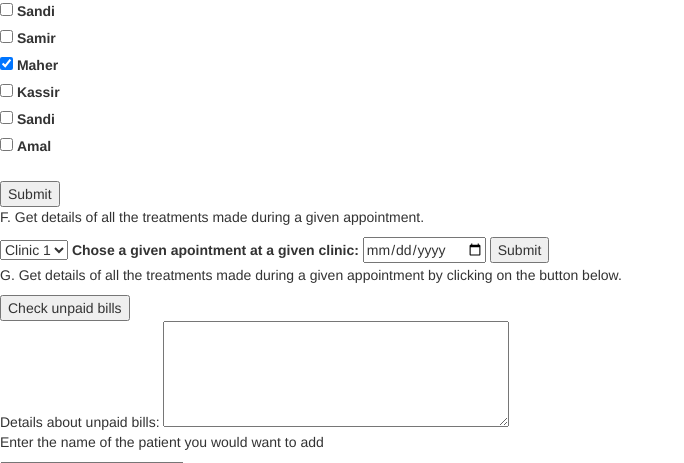
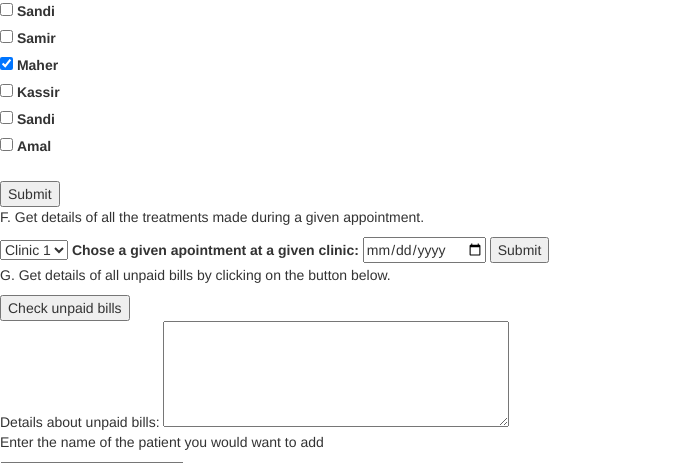
Before and after one commit to daniakalomiris/dental-clinic-database, a PHP site: page / in a window 1280 px wide. Shown: the part 327-790 px from the top of the page, without its empty margins (0-684 px from the left). Run offline with PHP 8.4, Linux system fonts and the light colour scheme.

Commit message:
Update index.php

```diff
--- a/index.php
+++ b/index.php
@@ -185,7 +185,7 @@ if (isset($_POST['all'])) {
 <p> SPACE TO PUT THE ANSWERS OF THE REQUIRED QUERY </p>
  -->
 <P>
-    G. Get details of all the treatments made during a given appointment by clicking on the button below.
+    G. Get details of all unpaid bills by clicking on the button below.
 </P>
 <button> Check unpaid bills </button>
 <br>
```
